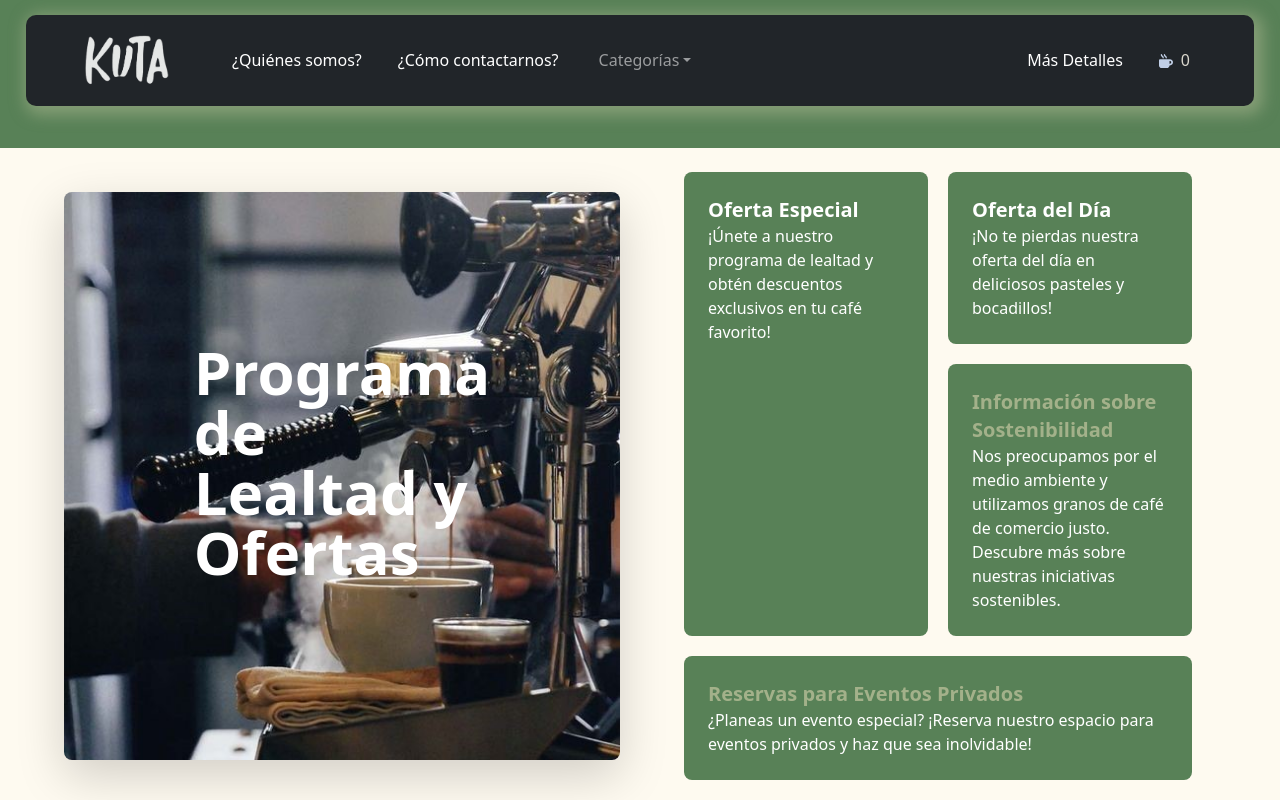
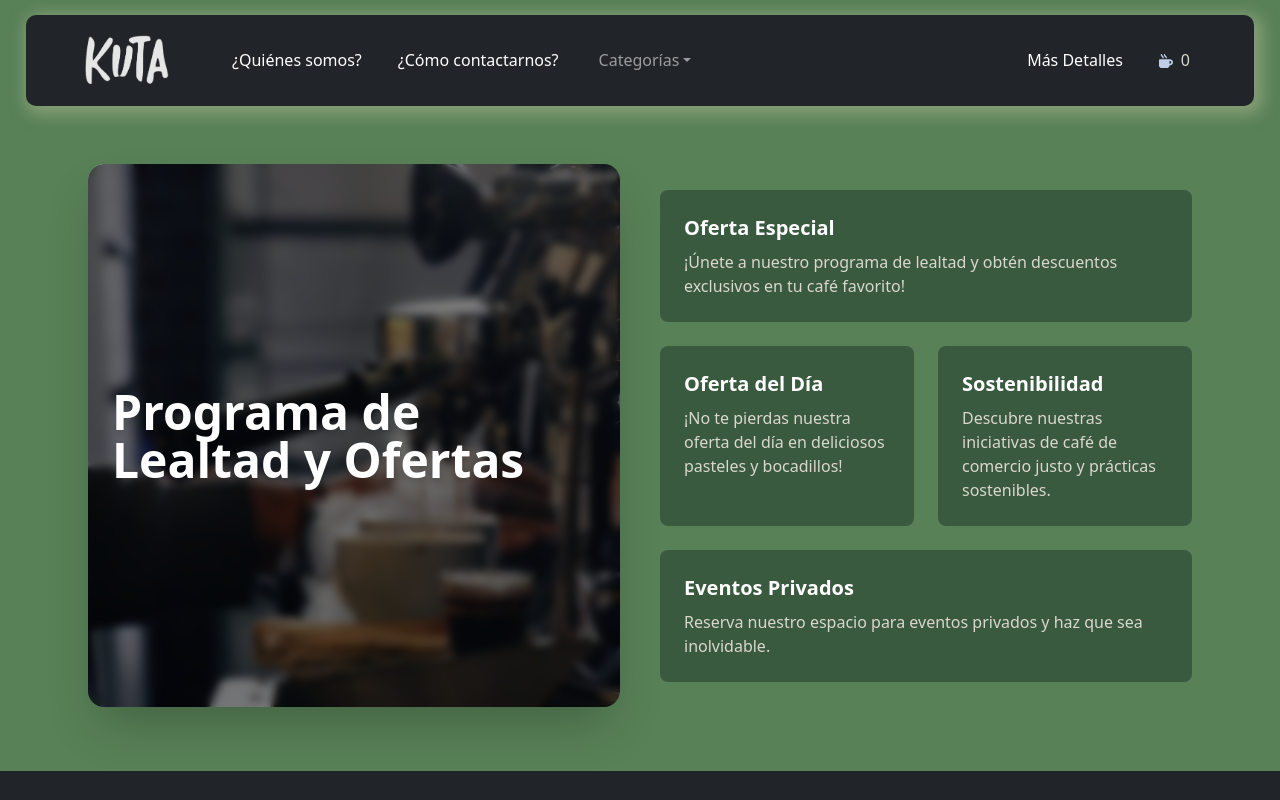
Before and after one commit to PabloFabbian/Kuta_Coffee, a React (Create React App) app: page /more-details in a window 1280 px wide. Shown: the top 800 px of the page. Built offline with nearby package versions, Linux system fonts and the light colour scheme; no server answers; grey boxes are pictures that could not be loaded.

Commit message:
upgraded partialy MoreDetails section

```diff
--- a/src/components/MoreDetails/MoreDetails.jsx
+++ b/src/components/MoreDetails/MoreDetails.jsx
@@ -1,40 +1,51 @@
 import React from 'react';
-import './MoreDetails.css';
+
+const OfferingCard = ({ title, description, className }) => (
+    <div className={`bg-[#3A5A40] text-white p-6 rounded-lg transition-all duration-300 hover:bg-[#344E41] hover:shadow-xl ${className}`}>
+        <h3 className="text-xl font-semibold mb-2">{title}</h3>
+        <p className="text-[#DAD7CD]">{description}</p>
+    </div>
+);
 
 const MoreDetails = () => {
     return (
-        <div className="flex justify-center items-center bg-[#FEFAF0] mt-12">
-            <div className="w-full max-w-6xl mx-auto grid grid-cols-1 md:grid-cols-2 gap-10 items-center">
+        <div className="bg-[#588157] py-16">
+            <div className="max-w-6xl mx-auto px-4 sm:px-6 lg:px-8">
+                <div className="grid grid-cols-1 lg:grid-cols-2 gap-10 items-center">
                     {/* Sección de la Imagen */}
-                <div className="relative">
+                    <div className="relative rounded-2xl overflow-hidden shadow-2xl transform hover:scale-105 transition-transform duration-300">
                         <img
                             src="/maquina.jpg"
                             alt="Máquina de café"
-                        className="w-full h-full object-cover rounded-lg shadow-lg"
+                            className="w-full h-full object-cover"
                         />
-                    {/* Título superpuesto */}
-                    <h2 className="absolute top-1/4 left-1/2 transform -translate-x-1/2 -translate-y-1/6 text-white text-6xl font-bold px-5 py-2">
+                        <div className="absolute inset-0 bg-black bg-opacity-50 flex items-center justify-center backdrop-blur-sm">
+                            <h2 className="text-white text-3xl md:text-4xl lg:text-5xl font-bold text-left px-4 drop-shadow-lg">
                                 Programa de Lealtad y Ofertas
                             </h2>
                         </div>
+                    </div>
 
                     {/* Sección de Contenido con Bento Grid */}
-                <div className="p-6 bento-grid">
-                    <div className="offering-card bg-[#588157] text-white p-6 rounded-lg transition-transform duration-300 hover:bg-[#3A5A40] hover:scale-105">
-                        <h3 className="text-xl font-semibold">Oferta Especial</h3>
-                        <p>¡Únete a nuestro programa de lealtad y obtén descuentos exclusivos en tu café favorito!</p>
-                    </div>
-                    <div className="offering-card bg-[#588157] text-white p-6 rounded-lg transition-transform duration-300 hover:bg-[#3A5A40] hover:scale-105">
-                        <h3 className="text-xl font-semibold">Oferta del Día</h3>
-                        <p>¡No te pierdas nuestra oferta del día en deliciosos pasteles y bocadillos!</p>
-                    </div>
-                    <div className="sustainability-container bg-[#588157] text-white p-6 rounded-lg transition-transform duration-300 hover:bg-[#3A5A40] hover:scale-105">
-                        <h3 className="text-xl font-semibold text-[#A3B18A]">Información sobre Sostenibilidad</h3>
-                        <p>Nos preocupamos por el medio ambiente y utilizamos granos de café de comercio justo. Descubre más sobre nuestras iniciativas sostenibles.</p>
-                    </div>
-                    <div className="private-events-container bg-[#588157] text-white p-6 rounded-lg transition-transform duration-300 hover:bg-[#3A5A40] hover:scale-105">
-                        <h3 className="text-xl font-semibold text-[#A3B18A]">Reservas para Eventos Privados</h3>
-                        <p>¿Planeas un evento especial? ¡Reserva nuestro espacio para eventos privados y haz que sea inolvidable!</p>
+                    <div className="grid grid-cols-1 sm:grid-cols-2 gap-6">
+                        <OfferingCard
+                            title="Oferta Especial"
+                            description="¡Únete a nuestro programa de lealtad y obtén descuentos exclusivos en tu café favorito!"
+                            className="sm:col-span-2"
+                        />
+                        <OfferingCard
+                            title="Oferta del Día"
+                            description="¡No te pierdas nuestra oferta del día en deliciosos pasteles y bocadillos!"
+                        />
+                        <OfferingCard
+                            title="Sostenibilidad"
+                            description="Descubre nuestras iniciativas de café de comercio justo y prácticas sostenibles."
+                        />
+                        <OfferingCard
+                            title="Eventos Privados"
+                            description="Reserva nuestro espacio para eventos privados y haz que sea inolvidable."
+                            className="sm:col-span-2"
+                        />
                     </div>
                 </div>
             </div>
```
Lines whose indentation alone changed are shown as unchanged.
